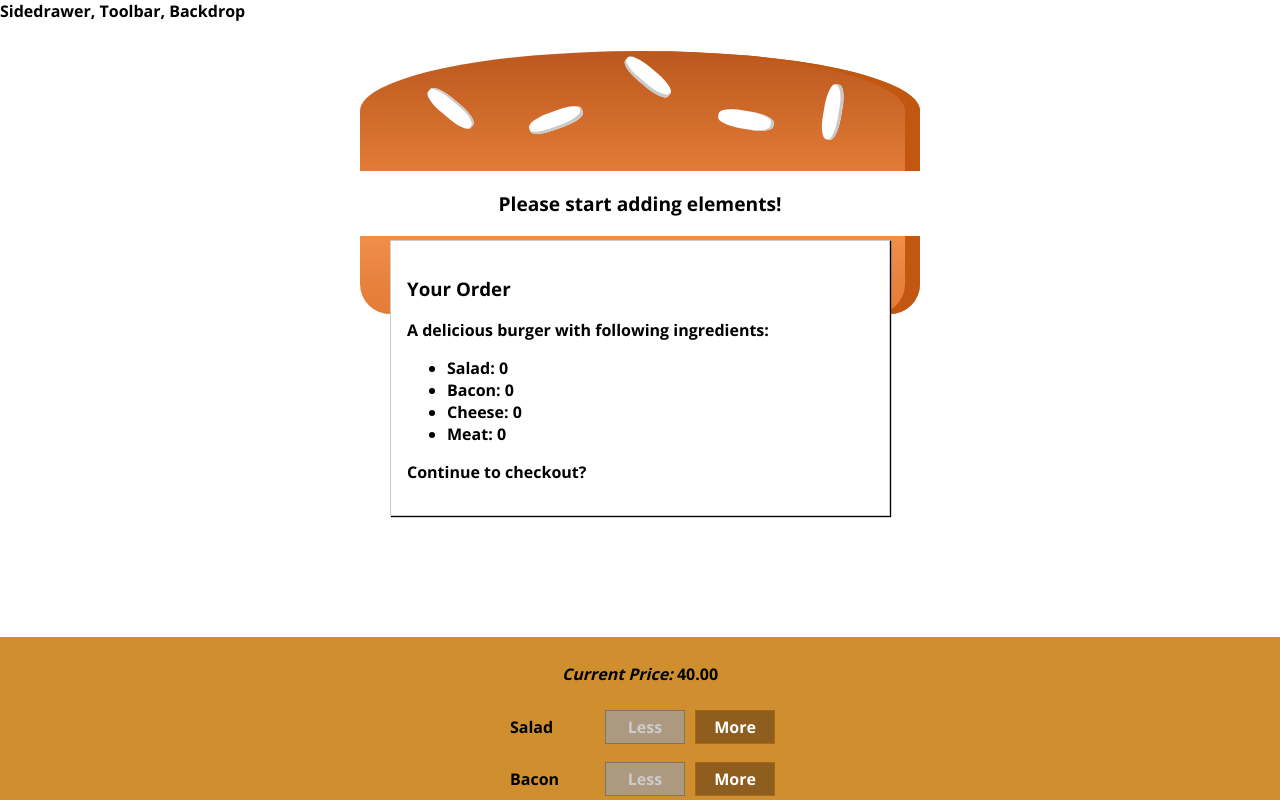
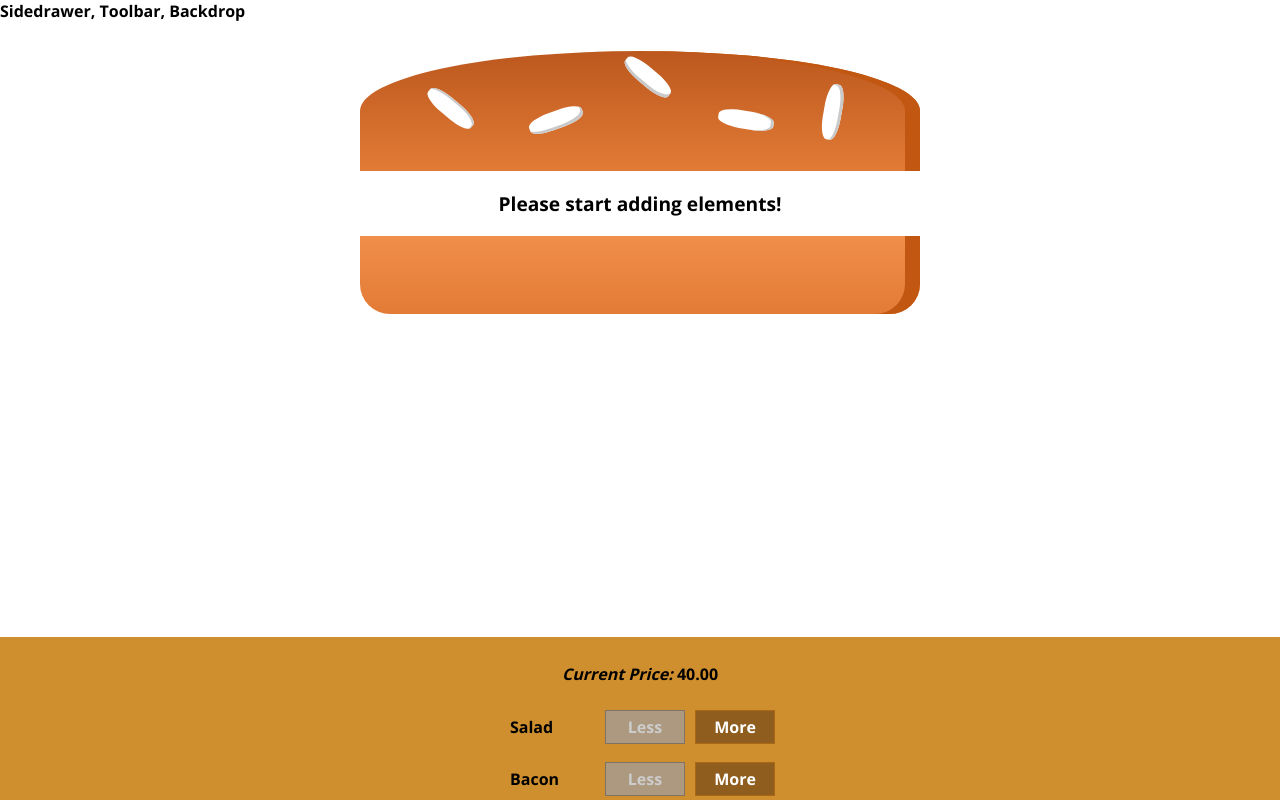
Before and after one commit to shouvik0013/React-Burger, a React app: page / in a window 1280 px wide. Shown: the top 800 px of the page. Built offline with nearby package versions, Linux system fonts and the light colour scheme.

Commit message:
Modal is fired when Order Now button is clicked

```diff
--- a/src/components/Burger/BuildControls/BuildControls.js
+++ b/src/components/Burger/BuildControls/BuildControls.js
@@ -30,6 +30,7 @@
             <button
             className={classes.OrderButton}
             disabled={!props.purchasable}
+            onClick={props.ordered}
             >order now</button>
         </div>
     );
--- a/src/components/UI/Modal/Modal.js
+++ b/src/components/UI/Modal/Modal.js
@@ -3,7 +3,12 @@
 
 
 const modal = ( props ) => (
-    <div className={ classes.Modal }>
+    <div
+        className={ classes.Modal }
+        style={{
+            transform: props.show ? 'translateY(0)' : 'translateY(-100vh)',
+            opacity: props.show ? '1' : '0'
+        }}>
         { props.children }
     </div>
 );
--- a/src/containers/BurgerBuilder/BurgerBuilder.js
+++ b/src/containers/BurgerBuilder/BurgerBuilder.js
@@ -27,9 +27,16 @@
                 meat: 0,
             },
             purchasable: false,
+            purchasing: false,
             totalPrice: 40,
 
         } // end of state
+    }
+
+    purchaseHandler = () => {
+        this.setState({
+            purchasing: true
+        });
     }
 
     updatePurchaseState(ingredients) {
@@ -99,7 +106,9 @@
         }
         return(
             <Aux>
-                <Modal>
+                <Modal
+                    show={this.state.purchasing}
+                >
                     <OrderSummary ingredients={this.state.ingredients}/>
                 </Modal>
                 <Burger ingredients={this.state.ingredients} />
@@ -109,6 +118,7 @@
                     disableButton={disabledInfo}
                     price={this.state.totalPrice}
                     purchasable={this.state.purchasable}
+                    ordered={this.purchaseHandler}
                 />
             </Aux>
         );
```
